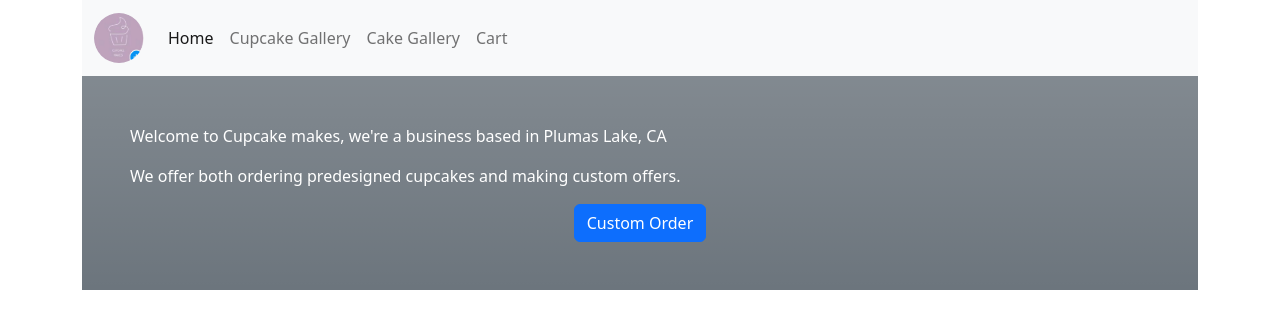
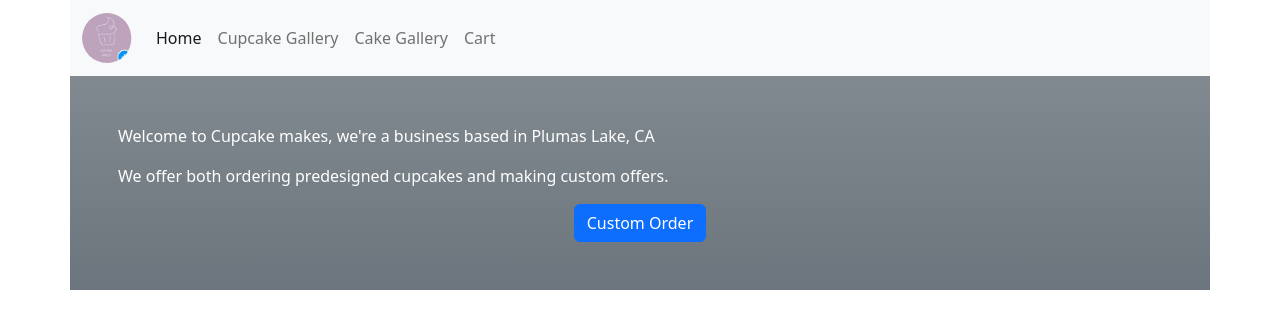
Before and after one commit to Gurb-S/cupcakemakes, a React (Create React App) app: page / in a window 1280 px wide. Shown: the top 328 px of the page. Built offline with nearby package versions, Linux system fonts and the light colour scheme.

Commit message:
update body name

```diff
--- a/src/App.js
+++ b/src/App.js
@@ -1,17 +1,16 @@
 import React from "react";
 import { BrowserRouter as Router, Route, Routes } from 'react-router-dom';
-import bootstrap from 'bootstrap'
 
 import { Header } from "./components/Header";
-import { Body } from "./components/Body";
+import { BodyGradient } from "./components/BodyGradient";
 
 
 function App() {
   return (
     <Router>
-      <div className="container">
+      <div className="container p-0">
         <Header />
-        <Body />
+        <BodyGradient />
       </div>
     </Router>
   );
--- a/src/components/Body.js
+++ b/src/components/BodyGradient.js
@@ -1,4 +1,4 @@
-export function Body() {
+export function BodyGradient() {
     return(
         <div class="p-5 bg-secondary bg-gradient text-white">
             <p>Welcome to Cupcake makes, we're a business based in Plumas Lake, CA</p>
```
